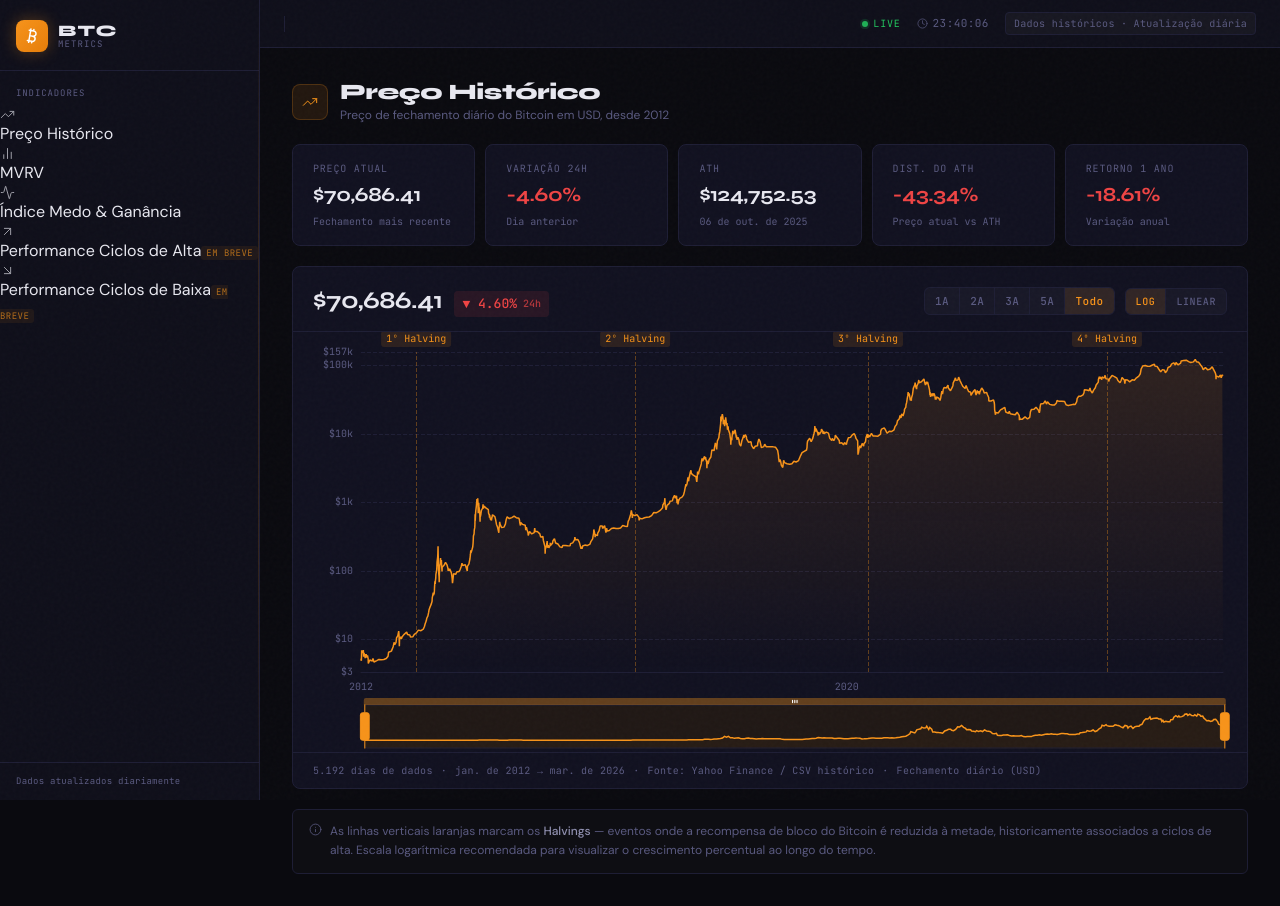
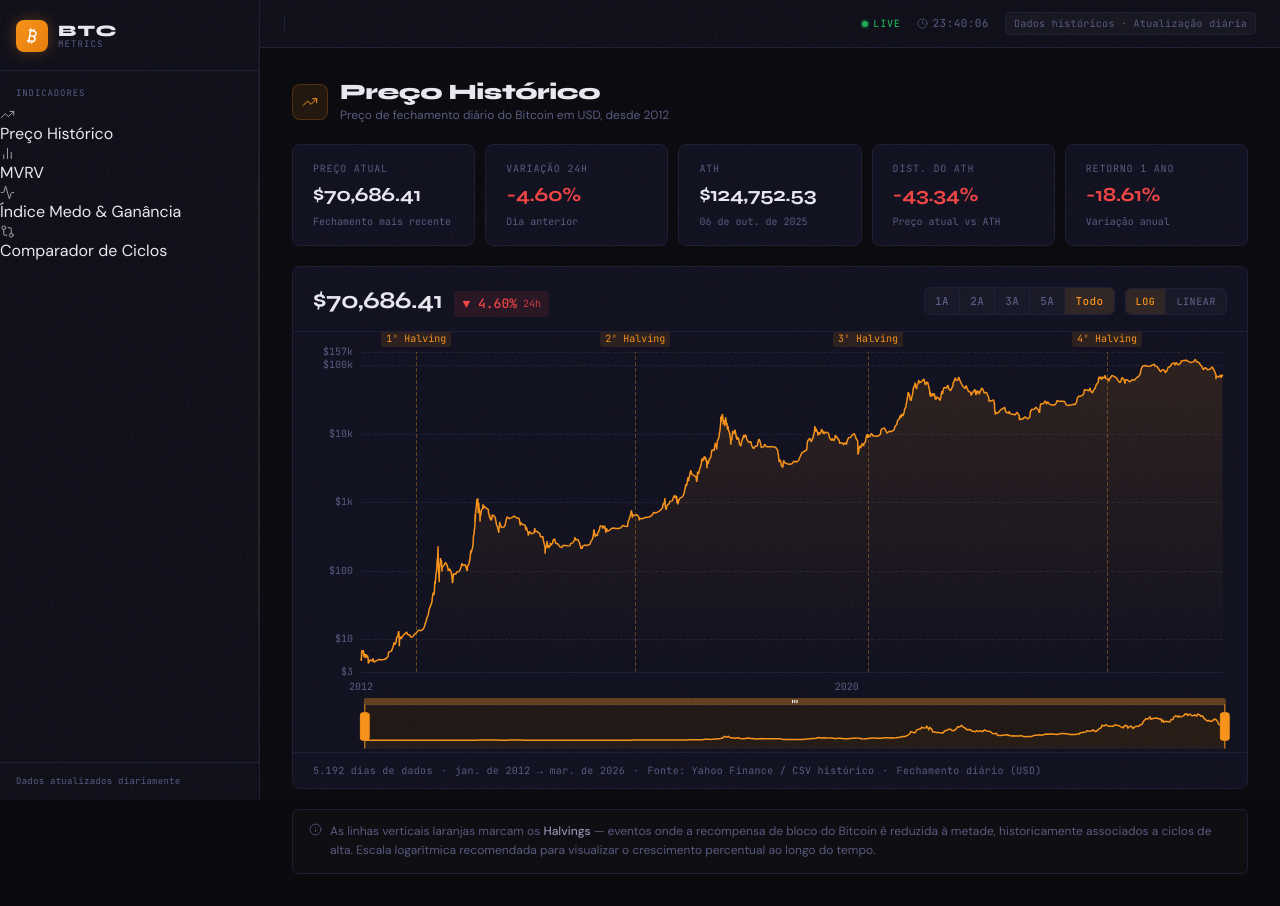
Before and after one commit to Chicoeth/btc-dashboard, a Next.js app in the folder btc-dashboard/frontend/: page /mercado/preco in a window 1280 px wide. Built offline with nearby package versions, Linux system fonts and the light colour scheme.

Commit message:
chore: update Sidebar.jsx

```diff
--- a/btc-dashboard/frontend/src/components/Sidebar.jsx
+++ b/btc-dashboard/frontend/src/components/Sidebar.jsx
@@ -1,13 +1,12 @@
 import Link from 'next/link';
 import { useRouter } from 'next/router';
-import { Bitcoin, TrendingUp, Activity, BarChart2, ArrowUpRight, ArrowDownRight } from 'lucide-react';
+import { Bitcoin, TrendingUp, Activity, BarChart2, GitCompare } from 'lucide-react';
 
 const NAV = [
-  { label: 'Preço Histórico',             href: '/mercado/preco',             icon: TrendingUp     },
-  { label: 'MVRV',                        href: '/indicadores/mvrv',          icon: BarChart2,      soon: false },
-  { label: 'Índice Medo & Ganância',      href: '/indicadores/medo-ganancia', icon: Activity       },
-  { label: 'Performance Ciclos de Alta',  href: '/indicadores/ciclos-alta',   icon: ArrowUpRight,   soon: true },
-  { label: 'Performance Ciclos de Baixa', href: '/indicadores/ciclos-baixa',  icon: ArrowDownRight, soon: true },
+  { label: 'Preço Histórico',        href: '/mercado/preco',                 icon: TrendingUp  },
+  { label: 'MVRV',                   href: '/indicadores/mvrv',              icon: BarChart2   },
+  { label: 'Índice Medo & Ganância', href: '/indicadores/medo-ganancia',     icon: Activity    },
+  { label: 'Comparador de Ciclos',   href: '/indicadores/comparador-ciclos', icon: GitCompare  },
 ];
 
 export default function Sidebar() {
```
